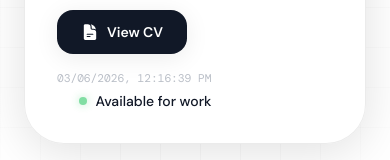
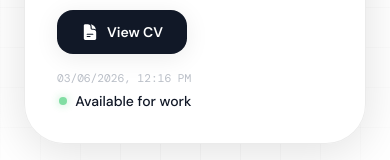
Before and after one commit to stackychan/shiblee-portfolio, a Next.js app: page / in a window 390 px wide. Shown: the part 553-713 px from the top of the page. Built offline with nearby package versions, Linux system fonts and the light colour scheme; a web font is replaced by a local one.

Commit message:
Remove seconds from clock to fix mobile layout wrapping

```diff
--- a/components/HeroSection.tsx
+++ b/components/HeroSection.tsx
@@ -51,7 +51,6 @@ export default function HeroSection() {
           year: "numeric",
           hour: "2-digit",
           minute: "2-digit",
-          second: "2-digit",
         }),
       );
     };
```
